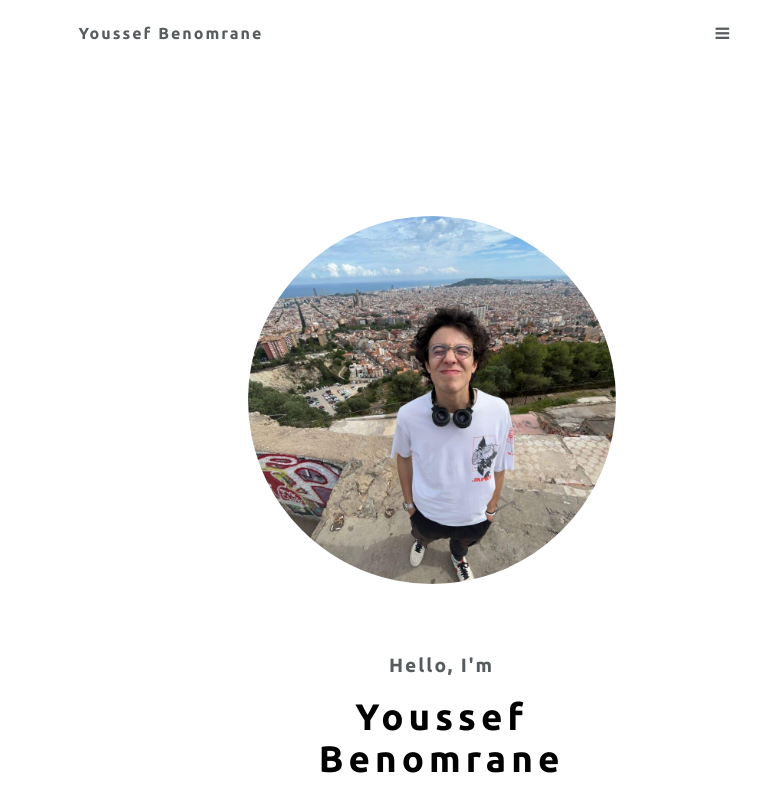
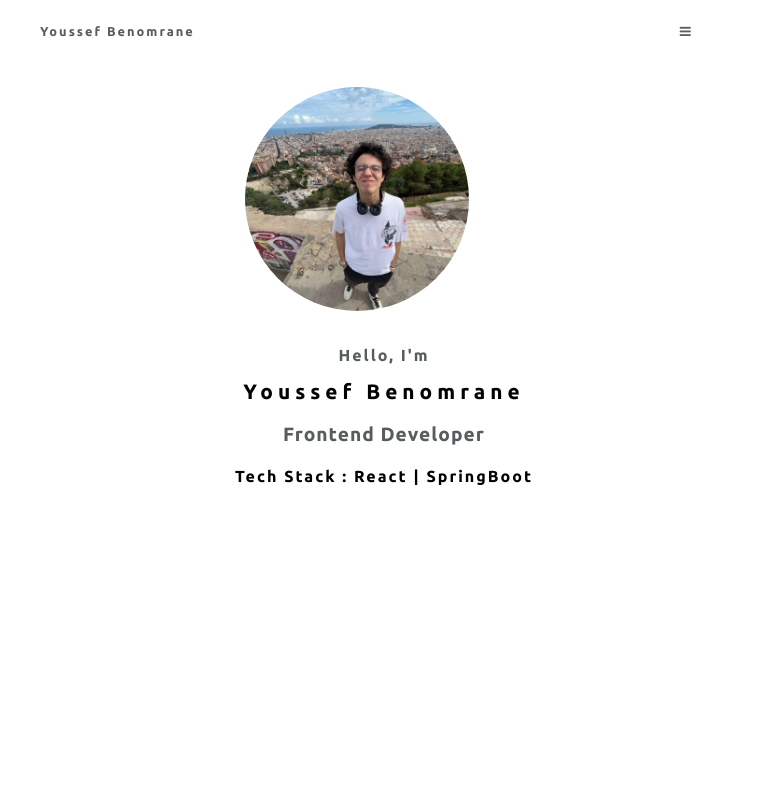
Before and after one commit to Youuusseff/Portfolio, a React (Create React App) app in the folder portfolio/: page / in a window 768 px wide. Shown: the top 800 px of the page. Built offline with nearby package versions, Linux system fonts and the light colour scheme.

Commit message:
fixed responsiveness

```diff
--- a/portfolio/src/App.css
+++ b/portfolio/src/App.css
@@ -13,7 +13,7 @@
   margin-right: 10%;
   font-weight: 700;
   color: rgb(87, 92, 95);
-  font-size: 1.2=rem;
+  font-size: 1.2rem;
   list-style-type: none;
   display: flex;
   flex-direction: row;
@@ -22,10 +22,8 @@
   overflow: hidden;
 }
 nav{
-  min-height: 6rem;
-  height: fit-content;
+  margin-bottom: 8rem;
 }
-
 .icon{
   display: none;
 }
@@ -54,7 +52,6 @@ nav{
 }
 
 @media screen and (max-width: 950px) {
-
   .right-nav.responsive {
     position: relative;
   }
@@ -70,6 +67,7 @@ nav{
   .right-nav.responsive li {
     display: block;
     float: none;
+    z-index: 1;
   }
   .right-nav.responsive .dropdown-item{
     padding: 0.5rem;
@@ -94,7 +92,7 @@ nav{
   width: 100%;
   display: flex;
   flex-direction: row;
-  flex-wrap: wrap;
+  flex-wrap: nowrap;
   justify-content: center;
   align-items: center;
 }
@@ -132,18 +130,59 @@ nav{
   font-size: 2rem;
   letter-spacing: 1px;
 }
+
 @media screen and (max-width:1217px) {
+  .main-nav{
+    font-size: 0.8rem;
+  }
+  nav{
+    margin-bottom: 3rem;
+  }
   .Home{
     display: flex;
     flex-direction: column;
     justify-content: center;
     align-items: center;
+    margin: 0;
+    flex-wrap: nowrap;
   }
   .pdp-wrapper{
-    width: 25%;
-    margin-bottom: 3rem;
+    margin-bottom: 1rem;
+    padding-right: 2rem;
+  }
+  .img-pdp{
+    width: 14rem;
+    height: 14rem;
   }
   .description{
-    margin-left: 15%;
+    width: 70%;
+  }
+  .description > p{
+    font-weight: 700;
+    font-size: 1rem;
+  }
+  .description > h1{
+    font-weight: 700;
+    padding-top: 0;
+    margin-top: 0;
+    padding-bottom: 0rem;
+    font-size: 1.3rem;
+    letter-spacing: 5px;
+  }
+  .description > h3 {
+    font-weight: 800;
+    font-size: 1.2rem;
+    letter-spacing: 1px;
+  }
+  .description> h4{
+      white-space: nowrap;
+  }
+  .main-nav{
+    margin-left: 0;
   }
 }
+@media screen and (min-width:450px) and (max-width:1215px) {
+  .pdp-wrapper{
+    margin-left: 4rem;
+  }
+}
```
